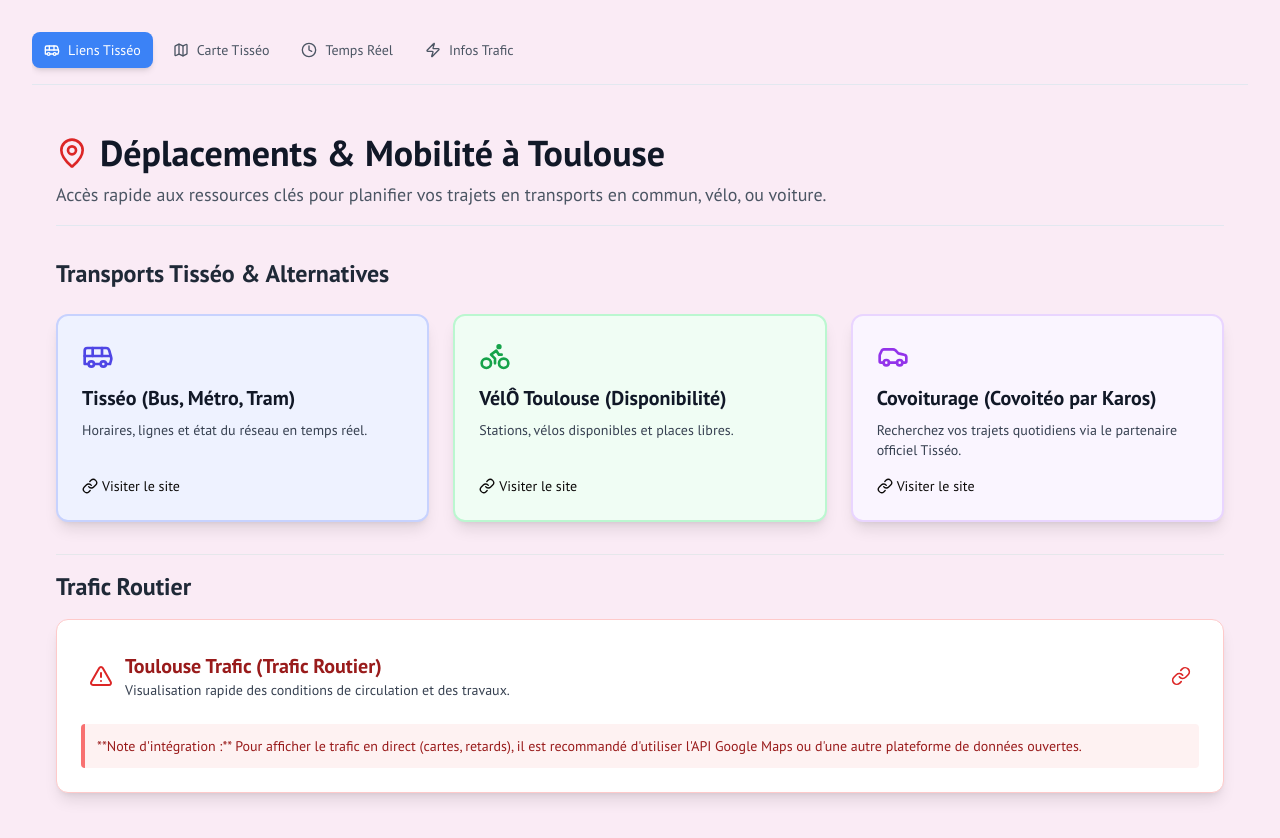
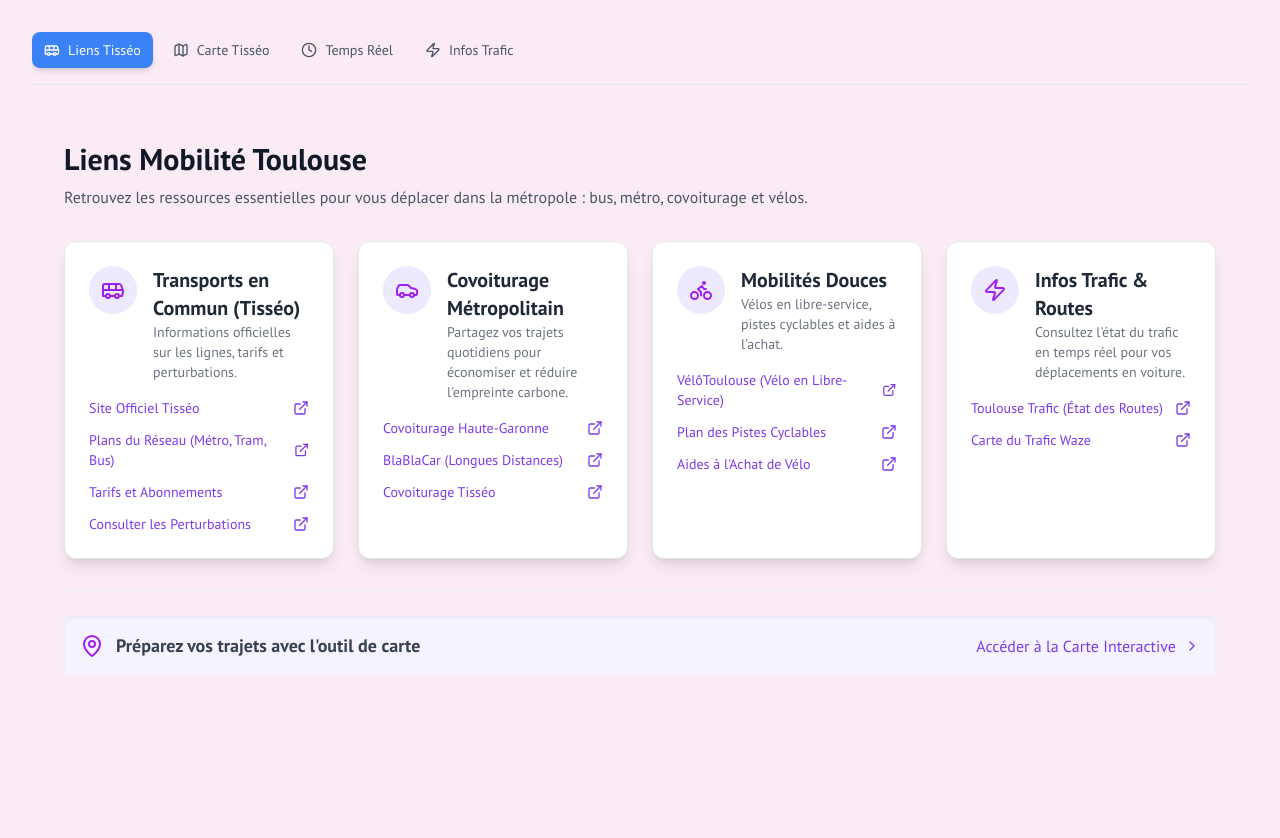
Before and after one commit to faistasortieaToulouse/faistasortietest2, a Next.js app: page /mobility in a window 1280 px wide. Shown: the top 838 px of the page. After the commit the page ends 800 px from the top, so only its background shows below. Built offline with nearby package versions, Linux system fonts and the light colour scheme.

Commit message:
Update page.tsx

```diff
--- a/src/app/mobility/page.tsx
+++ b/src/app/mobility/page.tsx
@@ -1,112 +1,163 @@
-'use client';
+import React from 'react';
+import { Bus, Car, Bike, ChevronRight, MapPin, ExternalLink, CalendarDays, Zap } from "lucide-react";
+// Les imports Button, Card, CardHeader, CardContent, etc. seraient nécessaires ici,
+// mais pour assurer la compilation, nous utiliserons des divs stylisés Tailwind.
 
-import React from 'react';
-import { Bus, Bike, Car, MapPin, Link as LinkIcon, AlertTriangle } from 'lucide-react';
-// import Link from 'next/link'; // Retiré car non utilisé ici
+/**
+ * Composant réutilisable pour une carte d'information ou de lien.
+ */
+const InfoCard = ({ icon: Icon, title, description, children, className = '' }) => (
+    <div className={`p-6 border border-gray-200 rounded-xl shadow-lg bg-white transition-all hover:shadow-xl ${className}`}>
+        <div className="flex items-start mb-4">
+            <div className="p-3 mr-4 rounded-full bg-violet-100 text-[#A020F0]">
+                <Icon className="h-6 w-6" />
+            </div>
+            <div>
+                <h3 className="text-xl font-bold text-gray-800">{title}</h3>
+                <p className="text-sm text-gray-500">{description}</p>
+            </div>
+        </div>
+        <div className="mt-4 space-y-3">
+            {children}
+        </div>
+    </div>
+);
 
-// Ce composant représente la page de Mobilité/Déplacements à Toulouse
-export default function MobilityPage() {
+/**
+ * Composant réutilisable pour un lien externe dans une carte.
+ */
+const CardLink = ({ href, text }) => (
+    <a
+        href={href}
+        target="_blank"
+        rel="noopener noreferrer"
+        className="flex items-center justify-between text-violet-600 hover:text-[#A020F0] hover:underline transition-colors text-sm"
+    >
+        <span>{text}</span>
+        <ExternalLink className="h-4 w-4 ml-2" />
+    </a>
+);
 
-    // Liens vers les services de mobilité officiels
-    const mobilityServices = [
-        {
-            name: "Tisséo (Bus, Métro, Tram)",
-            url: "https://www.tisseo.fr/",
-            description: "Horaires, lignes et état du réseau en temps réel.",
-            icon: Bus,
-            color: "bg-indigo-50 border-indigo-200 hover:bg-indigo-100",
-            iconColor: "text-indigo-600"
-        },
-        {
-            name: "VélÔ Toulouse (Disponibilité)",
-            url: "https://velotoulouse.tisseo.fr/",
-            description: "Stations, vélos disponibles et places libres.",
-            icon: Bike,
-            color: "bg-green-50 border-green-200 hover:bg-green-100",
-            iconColor: "text-green-600"
-        },
-        {
-            name: "Covoiturage (Covoitéo par Karos)",
-            url: "https://plan-interactif.tisseo.fr/covoiturage",
-            description: "Recherchez vos trajets quotidiens via le partenaire officiel Tisséo.",
-            icon: Car,
-            color: "bg-purple-50 border-purple-200 hover:bg-purple-100",
-            iconColor: "text-purple-600"
-        },
-    ];
 
-    // Lien vers l'information trafic routier
-    const trafficLink = {
-        name: "Toulouse Trafic (Trafic Routier)",
-        url: "https://toulousetrafic.com/",
-        description: "Visualisation rapide des conditions de circulation et des travaux.",
-    };
-
+/**
+ * Page d'accueil pour la section Mobilité.
+ * Affiche les liens statiques et les informations de base sur les transports.
+ */
+export default function MobilityHomePage() {
     return (
-        <div className="container mx-auto p-6 space-y-8">
-            <header className="border-b pb-4">
-                <h1 className="text-4xl font-extrabold text-gray-900 flex items-center">
-                    <MapPin className="w-8 h-8 mr-3 text-red-600" />
-                    Déplacements & Mobilité à Toulouse
-                </h1>
-                <p className="text-lg text-gray-600 mt-2">
-                    Accès rapide aux ressources clés pour planifier vos trajets en transports en commun, vélo, ou voiture.
+        <div className="p-4 md:p-8 space-y-8">
+            <header className="mb-6">
+                <h1 className="text-3xl font-extrabold text-gray-900">Liens Mobilité Toulouse</h1>
+                <p className="mt-2 text-gray-600">
+                    Retrouvez les ressources essentielles pour vous déplacer dans la métropole : bus, métro, covoiturage et vélos.
                 </p>
             </header>
 
-            {/* Section des Services de Mobilité (Bus, Vélo, Covoiturage) */}
-            <section className="space-y-6">
-                <h2 className="text-2xl font-bold text-gray-800">Transports Tisséo & Alternatives</h2>
+            {/* Grid 2x2 pour les grandes vues, 1 colonne pour les mobiles */}
+            <div className="grid grid-cols-1 sm:grid-cols-2 lg:grid-cols-4 gap-6">
 
-                <div className="grid md:grid-cols-3 gap-6">
-                    {mobilityServices.map((service) => (
-                        <a
-                            key={service.url}
-                            href={service.url}
-                            target="_blank"
-                            rel="noopener noreferrer"
-                            className={`flex flex-col items-start p-6 rounded-xl shadow-lg transition duration-200 border-2 ${service.color}`}
-                        >
-                            <service.icon className={`w-8 h-8 mb-3 ${service.iconColor}`} />
-                            <h3 className="text-xl font-semibold text-gray-900 mb-2">{service.name}</h3>
-                            <p className="text-sm text-gray-700 flex-grow">{service.description}</p>
-                            <span className="mt-4 text-sm font-medium flex items-center">
-                                <LinkIcon className="w-4 h-4 mr-1" /> Visiter le site
-                            </span>
-                        </a>
-                    ))}
+                {/* Section 1 : Tisséo (Bus & Métro) */}
+                <InfoCard
+                    icon={Bus}
+                    title="Transports en Commun (Tisséo)"
+                    description="Informations officielles sur les lignes, tarifs et perturbations."
+                >
+                    <CardLink
+                        href="https://www.tisseo.fr/"
+                        text="Site Officiel Tisséo"
+                    />
+                    <CardLink
+                        href="https://www.tisseo.fr/se-deplacer/plans-lignes"
+                        text="Plans du Réseau (Métro, Tram, Bus)"
+                    />
+                    <CardLink
+                        href="https://www.tisseo.fr/tarifs-titres/tarifs-par-profil"
+                        text="Tarifs et Abonnements"
+                    />
+                    <CardLink
+                        href="https://www.tisseo.fr/infos-pratiques/perturbations-reseau"
+                        text="Consulter les Perturbations"
+                    />
+                </InfoCard>
+
+                {/* Section 2 : Covoiturage */}
+                <InfoCard
+                    icon={Car}
+                    title="Covoiturage Métropolitain"
+                    description="Partagez vos trajets quotidiens pour économiser et réduire l'empreinte carbone."
+                >
+                    <CardLink
+                        href="https://covoiturage.haute-garonne.fr/"
+                        text="Covoiturage Haute-Garonne"
+                    />
+                    <CardLink
+                        href="https://www.blablacar.fr/trajet/toulouse"
+                        text="BlaBlaCar (Longues Distances)"
+                    />
+                    <CardLink
+                        href="https://tisseo.moncovoit.fr/"
+                        text="Covoiturage Tisséo"
+                    />
+                </InfoCard>
+
+                {/* Section 3 : Vélo & Mobilités Douces */}
+                <InfoCard
+                    icon={Bike}
+                    title="Mobilités Douces"
+                    description="Vélos en libre-service, pistes cyclables et aides à l'achat."
+                >
+                    <CardLink
+                        href="https://www.velotoulouse.fr/"
+                        text="VélôToulouse (Vélo en Libre-Service)"
+                    />
+                    <CardLink
+                        href="https://www.toulouse.fr/web/deplacements/velos/le-reseau-cyclable"
+                        text="Plan des Pistes Cyclables"
+                    />
+                    <CardLink
+                        href="https://www.toulouse-metropole.fr/aides-subventions/mobilite"
+                        text="Aides à l'Achat de Vélo"
+                    />
+                </InfoCard>
+
+                {/* Section 4 : Infos Trafic & Routes (Ajouté) */}
+                <InfoCard
+                    icon={Zap}
+                    title="Infos Trafic & Routes"
+                    description="Consultez l'état du trafic en temps réel pour vos déplacements en voiture."
+                >
+                    <CardLink
+                        href="https://toulousetrafic.com/"
+                        text="Toulouse Trafic (État des Routes)"
+                    />
+                    <CardLink
+                        href="https://www.waze.com/live-map/carpool?lat=43.6047&lon=1.4442&zoom=14"
+                        text="Carte du Trafic Waze"
+                    />
+                </InfoCard>
+
+
+            </div>
+
+            {/* Section supplémentaire pour la Map (promouvoir l'onglet suivant) */}
+            <div className="mt-8 pt-6 border-t border-gray-100">
+                <div className="flex flex-col md:flex-row items-start md:items-center justify-between p-4 bg-violet-50 rounded-lg shadow-inner">
+                    <div className="flex items-center space-x-3 mb-4 md:mb-0">
+                        <MapPin className="h-6 w-6 text-[#A020F0]" />
+                        <span className="text-lg font-semibold text-gray-700">
+                            Préparez vos trajets avec l'outil de carte
+                        </span>
+                    </div>
+                    {/* Lien vers l'onglet Map. J'utilise <a> car Link n'est pas résolu */}
+                    <a
+                        href="/mobility/map"
+                        className="flex items-center text-violet-600 hover:text-[#A020F0] font-medium transition-colors"
+                    >
+                        Accéder à la Carte Interactive
+                        <ChevronRight className="h-4 w-4 ml-2" />
+                    </a>
                 </div>
-            </section>
-
-            {/* Section Trafic Routier */}
-            <section className="space-y-4 pt-4 border-t border-gray-200">
-                <h2 className="text-2xl font-bold text-gray-800">Trafic Routier</h2>
-                <div className="bg-white p-6 rounded-xl shadow-lg border border-red-200">
-                    <a
-                        href={trafficLink.url}
-                        target="_blank"
-                        rel="noopener noreferrer"
-                        className="flex items-center justify-between p-2"
-                    >
-                        <div className="flex items-center">
-                            <AlertTriangle className="w-6 h-6 mr-3 text-red-600" />
-                            <div>
-                                <h3 className="text-xl font-semibold text-red-800">{trafficLink.name}</h3>
-                                <p className="text-sm text-gray-700">{trafficLink.description}</p>
-                            </div>
-                        </div>
-                        <LinkIcon className="w-5 h-5 text-red-600" />
-                    </a>
-
-                    {/* Note pour l'intégration future */}
-                    <div className="mt-4 p-3 bg-red-50 border-l-4 border-red-400 text-red-800 rounded">
-                        <p className="text-sm font-medium">
-                            **Note d'intégration :** Pour afficher le trafic en direct (cartes, retards), il est recommandé d'utiliser l'API Google Maps ou d'une autre plateforme de données ouvertes.
-                        </p>
-                    </div>
-                </div>
-            </section>
-
+            </div>
         </div>
     );
 }
```
